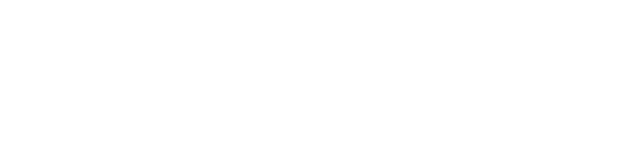
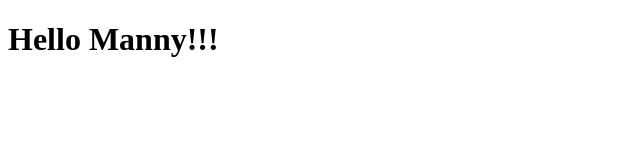
Before and after one commit to OxManny-Dev/unit-01, a plain HTML site: page index.html in a window 1280 px wide. Shown: the whole page, without its empty margins (0-640 px from the left). Drawn offline with Linux system fonts and the light colour scheme.

Commit message:
Added a header

```diff
--- a/index.html
+++ b/index.html
@@ -5,5 +5,9 @@
 </head>
 <body>
 
+  <header>
+    <h1> Hello Manny!!!</h1>
+  </header>
+
 </body>
 </html>
```
